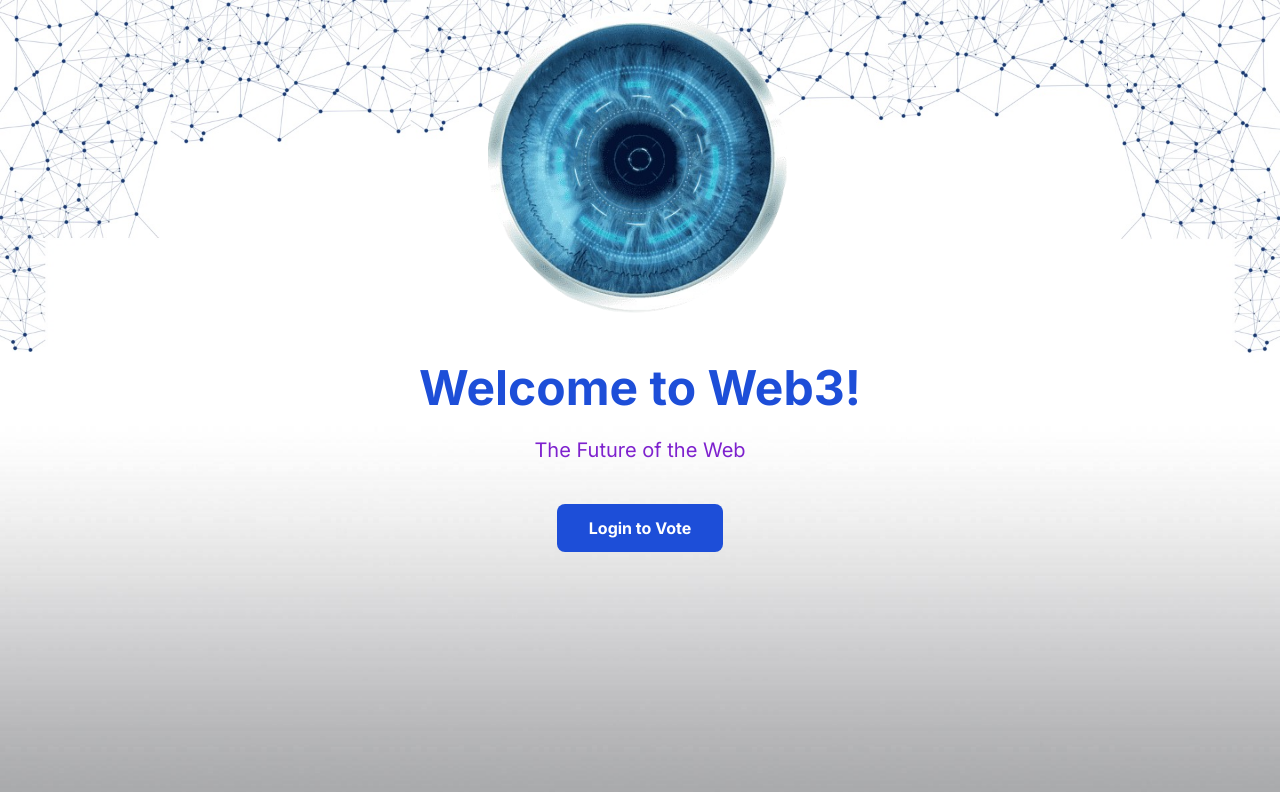
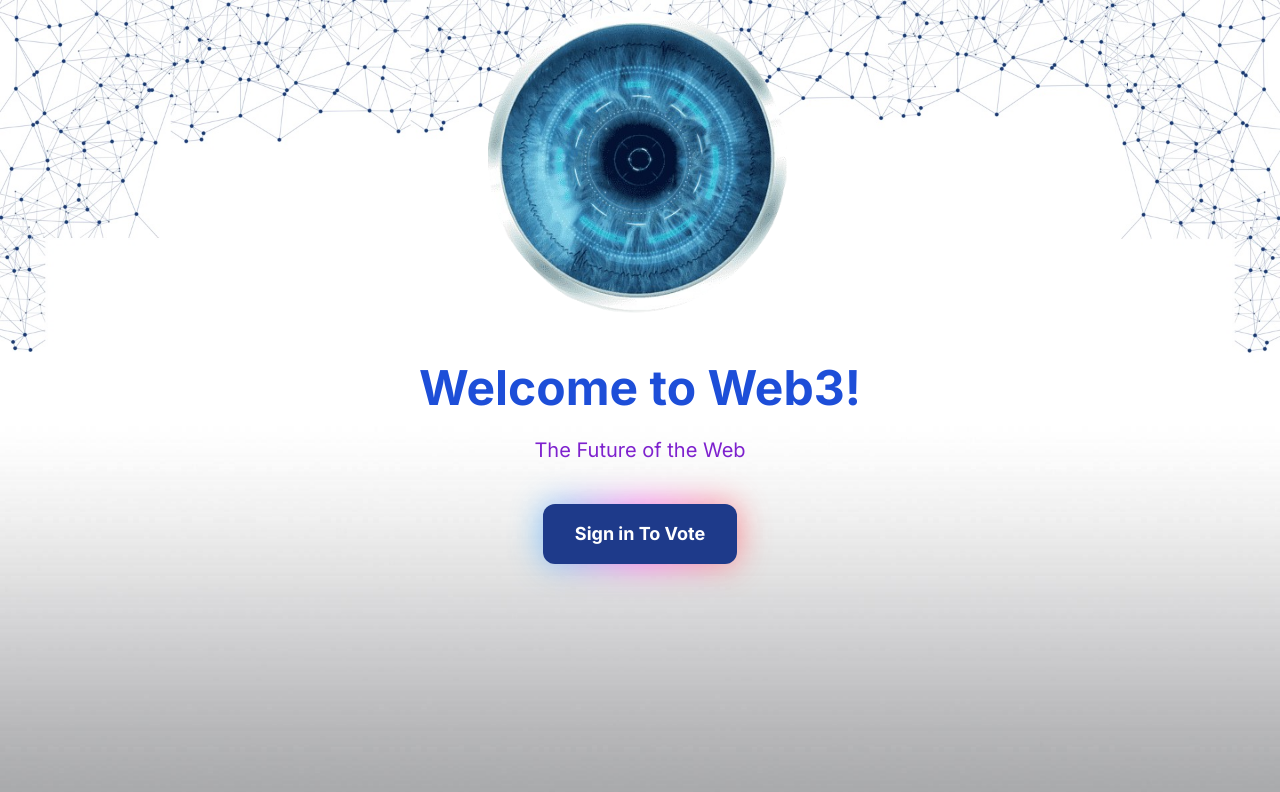
Before and after one commit to Nikolla2000/Web3-Voting-System, a Next.js app in the folder frontend/: page / in a window 1280 px wide. Shown: the top 792 px of the page. Built offline with nearby package versions, Linux system fonts and the light colour scheme.

Commit message:
fix: remake of the sign in btn in the main page, added more fields to the poll data object

```diff
--- a/frontend/src/app/lib/placeholder-data.js
+++ b/frontend/src/app/lib/placeholder-data.js
@@ -6,6 +6,8 @@ export const votingPolls = [
     image: '/polls-images/tarator.webp',
     optionOne: 'Chopped',
     optionTwo: 'Sliced',
+    optionOneImage:'',
+    optionTwoImage:'',
     votesFirstOption: 12,
     votesSecondOption: 9,
   },
@@ -16,6 +18,8 @@ export const votingPolls = [
     image: '/polls-images/tarator.webp',
     optionOne: 'Chopped',
     optionTwo: 'Sliced',
+    optionOneImage:'',
+    optionTwoImage:'',
     votesFirstOption: 12,
     votesSecondOption: 9,
   },
@@ -26,6 +30,8 @@ export const votingPolls = [
     image: '/polls-images/tarator.webp',
     optionOne: 'Chopped',
     optionTwo: 'Sliced',
+    optionOneImage:'',
+    optionTwoImage:'',
     votesFirstOption: 12,
     votesSecondOption: 9,
   },
@@ -36,6 +42,8 @@ export const votingPolls = [
     image: '/polls-images/tarator.webp',
     optionOne: 'Chopped',
     optionTwo: 'Sliced',
+    optionOneImage:'',
+    optionTwoImage:'',
     votesFirstOption: 12,
     votesSecondOption: 9,
   },
--- a/frontend/src/app/page.tsx
+++ b/frontend/src/app/page.tsx
@@ -14,9 +14,16 @@ export default function Home() {
       </div>
       <div>
         <Link href="/login">
-          <button className='bg-blue-700 text-white font-bold px-8 py-3 mt-10 rounded-lg hover:bg-blue-500 transition-all duration-200'>
-            Login to Vote
-          </button>
+        <div className="relative inline-flex  group mt-10">
+          <div
+              className="absolute transitiona-all duration-1000 opacity-70 -inset-px bg-gradient-to-r from-[#44BCFF] via-[#FF44EC] to-[#FF675E] rounded-xl blur-lg group-hover:opacity-100 group-hover:-inset-1 group-hover:duration-200 animate-tilt">
+          </div>
+          <a href="#" title="Get quote now"
+              className="relative inline-flex items-center justify-center px-8 py-4 text-lg font-bold text-white transition-all duration-200 bg-blue-900 font-pj rounded-xl focus:outline-none focus:ring-2 focus:ring-offset-2 focus:ring-gray-900"
+              role="button">Sign in To Vote
+          </a>
+        </div>
+        {/* <button type="button" className="mt-10 text-white bg-gradient-to-br from-purple-600 to-blue-500 hover:bg-gradient-to-bl focus:ring-4 focus:outline-none focus:ring-blue-300 dark:focus:ring-blue-800 font-medium rounded-lg text-sm px-5 py-2.5 text-center me-2 mb-2">Sign In To Vote</button> */}
         </Link>
       </div>
       {/* <div className='w-5 h-5 bg-red-400 absolute top-50 shadow-md left-10 rounded-xl'></div>
--- a/frontend/src/app/ui/login-form.tsx
+++ b/frontend/src/app/ui/login-form.tsx
@@ -4,12 +4,15 @@ import Link from "next/link"
 
 export default function LoginForm() {
     return (
-            <form action="">
+            <form action="" className="text-center">
                 <label htmlFor="name" className="block text-center mb-2">Username</label>
-                <input type="text" id="username" name="username" className="block mx-auto mb-4"/>
+                <input type="text" id="username" name="username" className="block mx-auto mb-7 border-b-2"/>
 
                 <label htmlFor="name" className="block text-center mb-2">Password</label>
-                <input type="password" id="password" name="password" className="block mx-auto mb-4"/>
+                <input type="password" id="password" name="password" className="block mx-auto mb-7 border-b-2"/>
+                <button className='bg-blue-700 text-white font-bold px-8 py-3 mt-10 rounded-lg hover:bg-blue-500 transition-all duration-200'>
+                    Login
+                </button>
                 <Link
                     href='/register'
                     className="mt-2">
```
